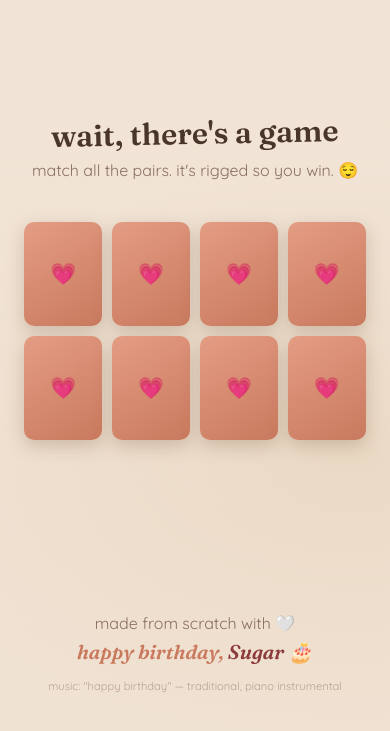
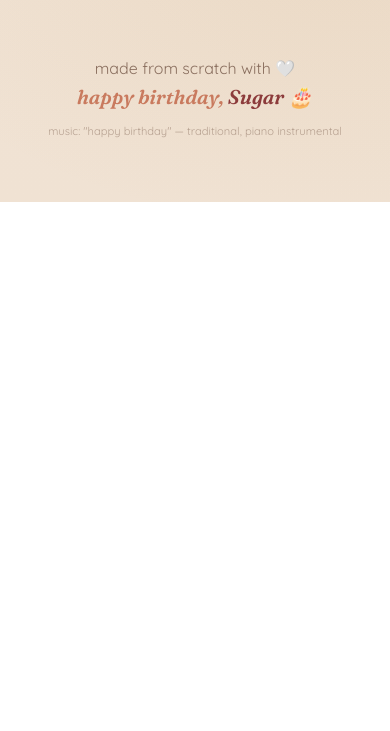
Before and after one commit to ko4lax/birthday-gift, a website: page index.html in a window 390 px wide. Shown: the part 2983-3714 px from the top of the page. After the commit the page ends 3185 px from the top, so only its background shows below. Drawn offline with Linux system fonts and the light colour scheme.

Commit message:
Remove memory game section entirely

```diff
--- a/app.js
+++ b/app.js
@@ -125,108 +125,6 @@
     }, 500);
   });
 
-  /* ============ memory game — 4 photo pairs ============ */
-  var gameBoard = document.getElementById("gameBoard");
-  var gameStatus = document.getElementById("gameStatus");
-
-  if (gameBoard) {
-    var pairsFound = 0;
-    var firstCard = null;
-    var lockBoard = false;
-
-    /* find which photos actually exist, then build pairs from them */
-    var gamePhotos = [];
-    var gameChecks = 0;
-    for (var g = 1; g <= MAX_PHOTOS; g++) {
-      probePhoto(g, 0);
-    }
-
-    function probePhoto(idx, extI) {
-      if (extI >= EXTS.length) {
-        gameChecks++;
-        if (gameChecks === MAX_PHOTOS) buildGame();
-        return;
-      }
-      var src = "photos/photo-" + idx + EXTS[extI];
-      var probe = new Image();
-      probe.onload = function () {
-        gamePhotos.push({ idx: idx, src: src });
-        gameChecks++;
-        if (gameChecks === MAX_PHOTOS) buildGame();
-      };
-      probe.onerror = function () { probePhoto(idx, extI + 1); };
-      probe.src = src;
-    }
-
-    function buildGame() {
-      if (!gamePhotos.length) { gameStatus.textContent = ""; return; }
-      var cards = [];
-      gamePhotos.forEach(function (p) {
-        cards.push(p); cards.push(p);
-      });
-      /* shuffle */
-      for (var s = cards.length - 1; s > 0; s--) {
-        var r = (Math.random() * (s + 1)) | 0;
-        var tmp = cards[s]; cards[s] = cards[r]; cards[r] = tmp;
-      }
-      cards.forEach(function (p) {
-        var card = document.createElement("button");
-        card.className = "game-card";
-        card.type = "button";
-        card.setAttribute("data-idx", p.idx);
-
-        var back = document.createElement("span");
-        back.className = "game-card-back";
-        back.textContent = "💗";
-
-        var face = document.createElement("span");
-        face.className = "game-card-face";
-        var fimg = document.createElement("img");
-        fimg.src = p.src;
-        fimg.alt = "memory card";
-        face.appendChild(fimg);
-
-        card.appendChild(back);
-        card.appendChild(face);
-
-        card.addEventListener("click", function () {
-          if (lockBoard) return;
-          if (card.classList.contains("flipped") || card.classList.contains("matched")) return;
-          card.classList.add("flipped");
-
-          if (!firstCard) {
-            firstCard = card;
-            return;
-          }
-
-          if (firstCard.getAttribute("data-idx") === card.getAttribute("data-idx")) {
-            firstCard.classList.add("matched");
-            card.classList.add("matched");
-            firstCard = null;
-            pairsFound++;
-            if (pairsFound === gamePhotos.length) {
-              gameStatus.textContent = "you found them all. told you it was rigged 💗";
-              burst(200);
-            } else {
-              gameStatus.textContent = pairsFound + " of " + gamePhotos.length + " found";
-            }
-          } else {
-            lockBoard = true;
-            var a = firstCard, b = card;
-            firstCard = null;
-            setTimeout(function () {
-              a.classList.remove("flipped");
-              b.classList.remove("flipped");
-              lockBoard = false;
-            }, 800);
-          }
-        });
-
-        gameBoard.appendChild(card);
-      });
-    }
-  }
-
   /* ============ confetti ============ */
   var canvas = document.getElementById("confetti");
   var ctx = canvas.getContext("2d");
--- a/index.html
+++ b/index.html
@@ -80,18 +80,9 @@
         <div class="letter-photo" data-slot="4"></div>
         <div class="letter-clear" aria-hidden="true"></div>
         <p class="letter-sign">love you,<br /><span class="letter-sign-name">koala</span></p>
-        <p class="letter-ps">p.s. scroll down, there's a little game waiting. you can't lose it, i made sure of that.</p>
       </div>
       <button class="letter-close" id="letterClose">close &amp; replay confetti 🎊</button>
     </article>
-  </section>
-
-  <!-- ============ MEMORY GAME ============ -->
-  <section class="game-section" id="game">
-    <h2 class="section-title tilt-l">wait, there's a game</h2>
-    <p class="section-sub">match all the pairs. it's rigged so you win. 😌</p>
-    <div class="game-board" id="gameBoard" aria-label="memory matching game"></div>
-    <p class="game-status" id="gameStatus"></p>
   </section>
 
   <!-- ============ FOOTER ============ -->
--- a/styles.css
+++ b/styles.css
@@ -389,7 +389,6 @@ body {
 .letter-wish { font-weight: 600; color: var(--wine); }
 .letter-sign { text-align: right; margin-top: 1.6rem; }
 .letter-sign-name { font-family: var(--font-display); font-style: italic; font-size: 1.3rem; }
-.letter-ps { margin-top: 1rem; font-size: 0.85rem; color: #7a5f52; }
 
 .letter-close {
   display: block;
@@ -407,98 +406,6 @@ body {
   transition: transform 0.25s cubic-bezier(0.34, 1.56, 0.64, 1);
 }
 .letter-close:hover { transform: scale(1.06) rotate(-1deg); }
-
-/* ============ memory game ============ */
-.game-section {
-  padding: 2rem 1.5rem 5rem;
-  display: flex;
-  flex-direction: column;
-  align-items: center;
-  position: relative;
-  z-index: 2;
-}
-
-.game-board {
-  display: grid;
-  grid-template-columns: repeat(4, minmax(64px, 110px));
-  gap: 0.9rem;
-  justify-content: center;
-  width: 100%;
-  max-width: 32rem;
-}
-
-.game-card {
-  position: relative;
-  aspect-ratio: 3 / 4;
-  border: none;
-  background: none;
-  padding: 0;
-  cursor: pointer;
-  perspective: 600px;
-}
-
-.game-card-back,
-.game-card-face {
-  position: absolute;
-  inset: 0;
-  border-radius: 10px;
-  backface-visibility: hidden;
-  -webkit-backface-visibility: hidden;
-  transition: transform 0.45s cubic-bezier(0.34, 1.56, 0.64, 1);
-  display: grid;
-  place-items: center;
-}
-
-.game-card-back {
-  background: linear-gradient(150deg, var(--peach) 0%, var(--peach-deep) 100%);
-  box-shadow: 0 6px 18px rgba(122, 88, 66, 0.28);
-  font-size: 1.7rem;
-}
-
-.game-card-face {
-  background: #fffdf9;
-  border: 1px solid rgba(122, 88, 66, 0.2);
-  transform: rotateY(180deg);
-  overflow: hidden;
-  box-shadow: 0 6px 18px rgba(122, 88, 66, 0.22);
-}
-
-.game-card-face img {
-  width: 100%;
-  height: 100%;
-  object-fit: cover;
-  border-radius: 9px;
-  display: block;
-}
-
-.game-card.flipped .game-card-back,
-.game-card.matched .game-card-back { transform: rotateY(-180deg); }
-.game-card.flipped .game-card-face,
-.game-card.matched .game-card-face { transform: rotateY(0deg); }
-
-.game-card.matched {
-  cursor: default;
-  animation: match-pop 0.5s cubic-bezier(0.34, 1.56, 0.64, 1);
-}
-.game-card.matched .game-card-face {
-  box-shadow: 0 0 0 3px var(--gold), 0 6px 18px rgba(122, 88, 66, 0.22);
-}
-
-@keyframes match-pop {
-  0% { transform: scale(1); }
-  50% { transform: scale(1.08); }
-  100% { transform: scale(1); }
-}
-
-.game-status {
-  margin-top: 1.2rem;
-  font-family: var(--font-display);
-  font-style: italic;
-  font-size: 1.1rem;
-  color: var(--ink-soft);
-  min-height: 1.6rem;
-  text-align: center;
-}
 
 /* mute button */
 .mute-btn {
@@ -572,12 +479,6 @@ body {
   .letter-photo[data-slot="4"] .letter-photo-inner {
     width: 46%;
   }
-  .game-board {
-    grid-template-columns: repeat(4, minmax(56px, 88px));
-    gap: 0.6rem;
-  }
-  .game-card-back { font-size: 1.3rem; }
-  .game-status { font-size: 0.95rem; }
 }
 
 @media (prefers-reduced-motion: reduce) {
```
